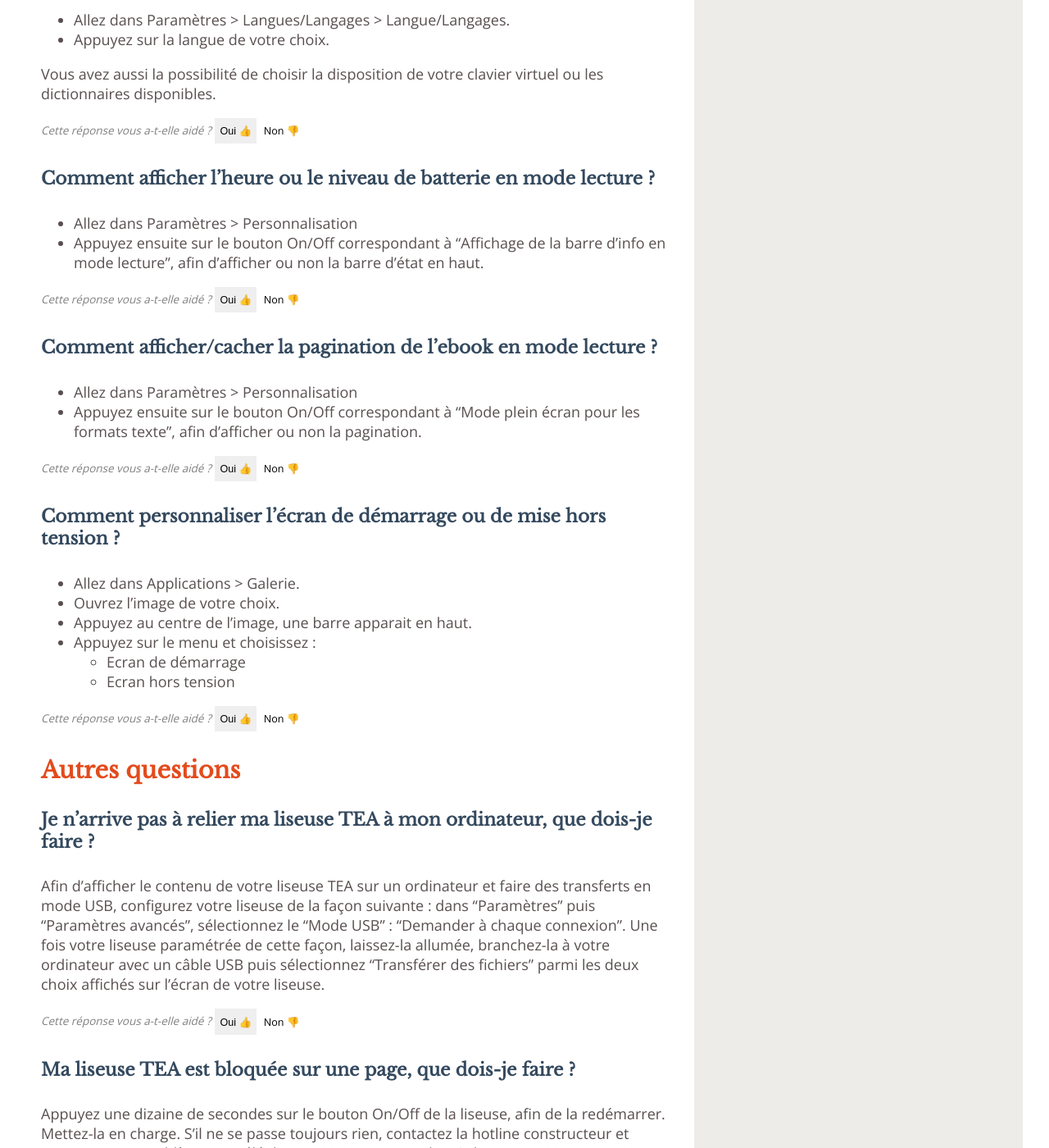
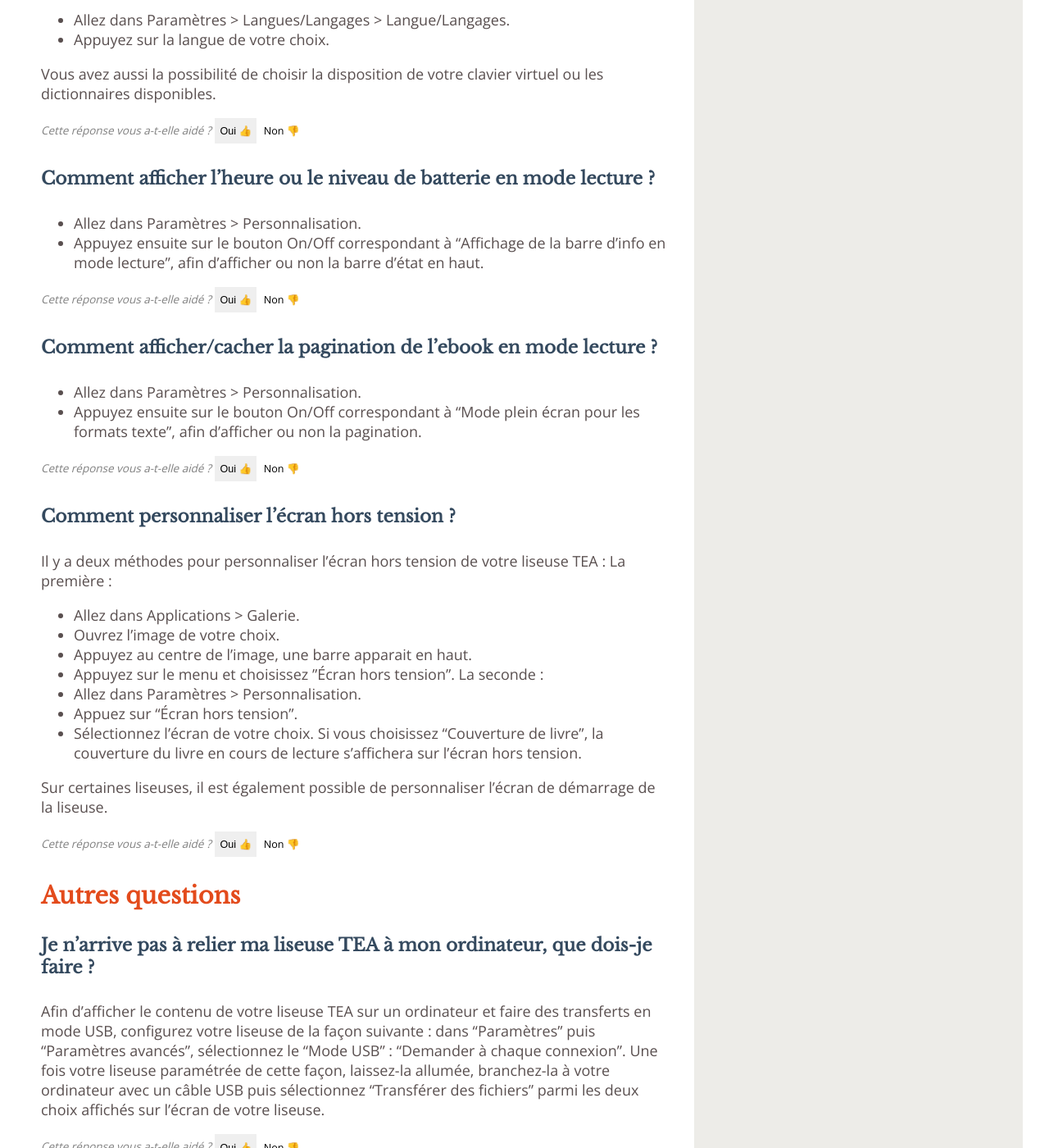
Before and after one commit to TEA-ebook/help-center, a Jekyll site: the page built from _pages/FAQ-liseuse.md, in a window 1280 px wide and 1400 px high, scrolled down 4473 px. Shown: the whole window at 82% size. Built offline with Jekyll 4.4.1, drawn with Linux system fonts in a browser that asks for light colours; some of the changed text lies outside the part shown.

Commit message:
Update FAQ suite feedback - écran hors tension

```diff
--- a/_pages/FAQ-liseuse.md
+++ b/_pages/FAQ-liseuse.md
@@ -212,46 +212,44 @@ Vous avez aussi la possibilité de choisir la disposition de votre clavier virtu
 {% include feedback-button.html question="Comment régler la langue du menu ?" %}
 
 
-
-
 {% include anchor.html id="affichage-mode-lecture" label="Comment afficher l'heure ou le niveau de batterie en mode lecture ?" %}
 
 #### Comment afficher l'heure ou le niveau de batterie en mode lecture ?
 
-- Allez dans Paramètres > Personnalisation
+- Allez dans Paramètres > Personnalisation.
 - Appuyez ensuite sur le bouton On/Off correspondant à "Affichage de la barre d'info en mode lecture", afin d'afficher ou non la barre d'état en haut.
 
 {% include feedback-button.html question="Comment afficher l'heure ou le niveau de batterie en mode lecture ?" %}
-
-
 
 
 {% include anchor.html id="pagination-mode-lecture" label="Comment afficher/cacher la pagination de l'ebook en mode lecture ?" %}
 
 #### Comment afficher/cacher la pagination de l'ebook en mode lecture ?
 
-- Allez dans Paramètres > Personnalisation
+- Allez dans Paramètres > Personnalisation.
 - Appuyez ensuite sur le bouton On/Off correspondant à "Mode plein écran pour les formats texte", afin d'afficher ou non la pagination.
 
 {% include feedback-button.html question="Comment afficher/cacher la pagination de l'ebook en mode lecture ?" %}
 
 
+{% include anchor.html id="ecran-hors-tension" label="Comment personnaliser l'écran hors tension ?" %}
 
+#### Comment personnaliser l'écran hors tension ?
 
-{% include anchor.html id="ecran-hors-tension" label="Est-ce que je peux personnaliser mon écran de démarrage ou de mise hors tension ?" %}
-
-#### Comment personnaliser l'écran de démarrage ou de mise hors tension ?
-
+Il y a deux méthodes pour personnaliser l'écran hors tension de votre liseuse TEA :
+La première :
 - Allez dans Applications > Galerie.
 - Ouvrez l'image de votre choix.
 - Appuyez au centre de l'image, une barre apparait en haut.
-- Appuyez sur le menu et choisissez :
-  - Ecran de démarrage
-  - Ecran hors tension
+- Appuyez sur le menu et choisissez "Écran hors tension".
+La seconde :
+ - Allez dans Paramètres > Personnalisation.
+ - Appuez sur "Écran hors tension".
+ - Sélectionnez l'écran de votre choix. Si vous choisissez "Couverture de livre", la couverture du livre en cours de lecture s'affichera sur l'écran hors tension.
 
-{% include feedback-button.html question="Est-ce que je peux personnaliser mon écran de démarrage ou de mise hors tension ?" %}
+Sur certaines liseuses, il est également possible de personnaliser l'écran de démarrage de la liseuse.
 
-
+{% include feedback-button.html question="Comment personnaliser l'écran hors tension ?" %}
 
 
 {% include anchor.html id="autres-faq-liseuse" label="Autres questions" %}
```
